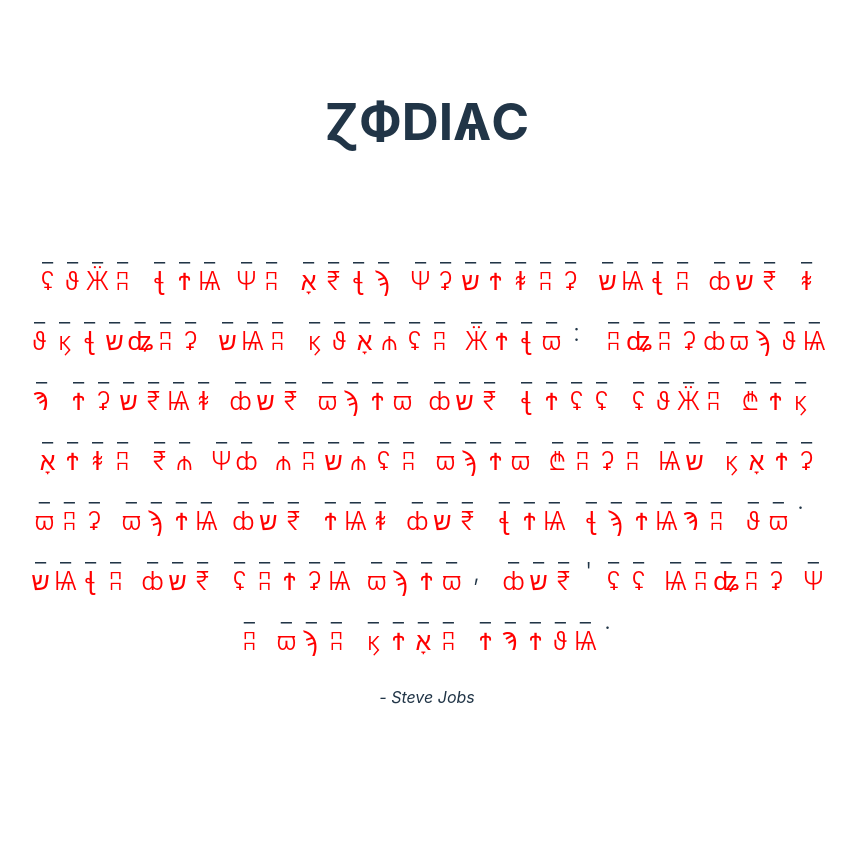
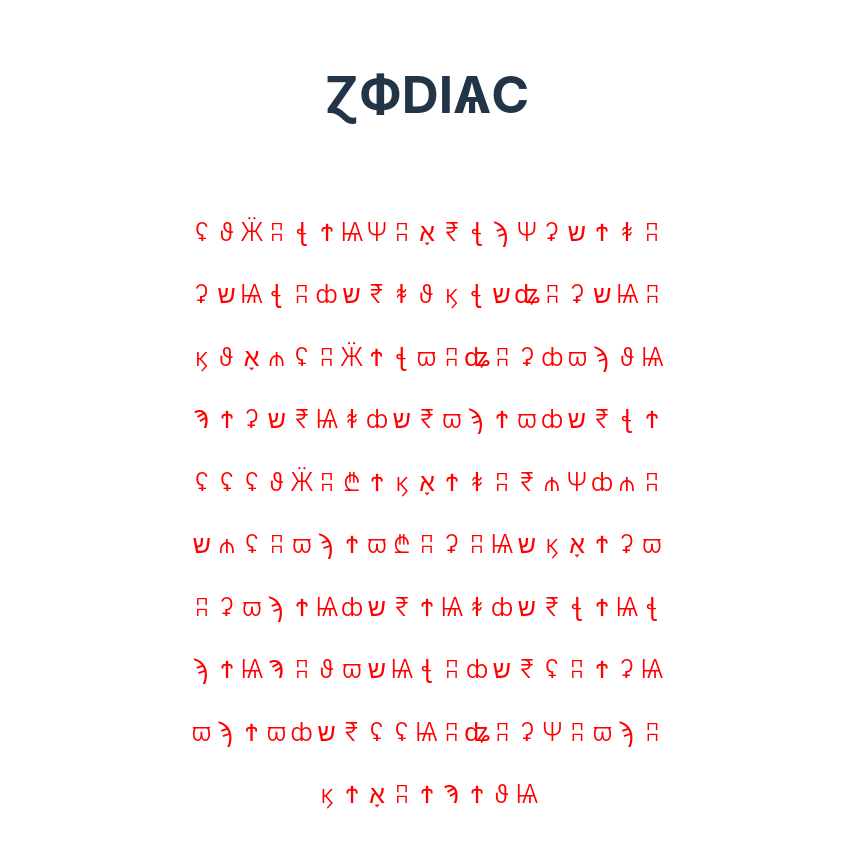
Before and after one commit to dthurber88/cgproject, a React (Vite) app: page / in a window 1280 px wide. Shown: the top 848 px of the page, without its empty margins (213-1069 px from the left). Before the commit the page ends 800 px from the top, so only its background shows below. Built offline with nearby package versions, Linux system fonts and the light colour scheme.

Commit message:
updated styling and function to more match zodiac cipher

```diff
--- a/src/App.css
+++ b/src/App.css
@@ -7,11 +7,14 @@
 
 .card {
     padding: 2em;
+    display: flex;
+    justify-content: center;
+    align-items: center;
 }
 .blockquote {
     display: flex;
     flex-direction: column;
-    width: 100vh;
+    width: 43%;
 }
 
 .quote-container {
@@ -45,12 +48,6 @@
     z-index: 1;
 }
 
-.guess:hover {
-    cursor: pointer;
-    background-color: rgb(143, 143, 143);
-}
-
 .zod-signs {
     color: rgb(255, 0, 0);
-    margin-top: -10px;
 }
--- a/src/App.tsx
+++ b/src/App.tsx
@@ -1,11 +1,12 @@
 import "./App.css";
-// import GuessBox from "./components/guess-box";
+import GuessBox from "./components/guess-box";
 import useGetQuote from "./hooks/useGetQuote";
 import { useEffect, useState } from "react";
 
 function App() {
-    // const [guessBoxActive, setGuessBoxActive] = useState(false);
-    // const [guessBoxPosition, setGuessBoxPosition] = useState({ x: 0, y: 0 });
+    const [guessBoxValue, setGuessBoxValue] = useState("");
+    const [complete] = useState(false);
+    // const [guessArray, setGuessArray] = useState<string[]>([]);
     const [gameQuote, setGameQuote] = useState<
         { letter: string; randomChar: string }[]
     >([]);
@@ -13,25 +14,25 @@ function App() {
         "https://api.api-ninjas.com/v1/quotes"
     );
 
+    const [revealed, setRevealed] = useState(false);
+
     useEffect(() => {
         if (data?.quote) {
             const characters = "¢ȸʭʢʡϠϡϮϯϪϖϗϑΨѯѪש₪₹ꬸʥѨӜ₼₾ꞎאָ";
             let quoteArray = data.quote.split("");
             let letterToRandomChar: { [key: string]: string } = {};
             let usedChars = new Set<string>();
+            let unwantedChars = ["'", ",", ":", ";", "-", "?", "!", ".", " "];
 
-            let newQuoteArray = quoteArray.map((letter) => {
-                if (
-                    letter !== " " &&
-                    letter !== "." &&
-                    letter !== "'" &&
-                    letter !== "," &&
-                    letter !== ":" &&
-                    letter !== ";" &&
-                    letter !== "-" &&
-                    letter !== "?" &&
-                    letter !== "!"
-                ) {
+            let filteredQuoteArray = quoteArray.filter(
+                (letter) => !unwantedChars.includes(letter)
+            );
+
+            let newQuoteArray = filteredQuoteArray.map((letter) =>
+                letter.toLowerCase()
+            );
+
+            let randomCharArray = newQuoteArray.map((letter, index) => {
                 if (!letterToRandomChar[letter.toLowerCase()]) {
                     let randomChar;
                     do {
@@ -43,39 +44,19 @@ function App() {
                     letterToRandomChar[letter.toLowerCase()] = randomChar;
                 }
                 return {
-                        letter: "_",
+                    letter: filteredQuoteArray[index],
                     randomChar: letterToRandomChar[letter.toLowerCase()],
                 };
-                } else {
-                    return {
-                        letter: letter,
-                        randomChar: "",
-                    };
-                }
             });
 
-            setGameQuote(newQuoteArray);
+            setGameQuote(randomCharArray);
         }
     }, [data]);
 
-    function revealLetter(letter?: string) {
-        const userInput = prompt("Enter a letter to reveal the quote");
-        if (!userInput) return;
-
-        if (userInput?.toLowerCase() !== letter?.toLowerCase()) {
-            alert("Incorrect letter");
-        } else {
-            let newQuoteArray = [...gameQuote];
-            for (let i = 0; i < gameQuote.length; i++) {
-                if (
-                    userInput?.toLowerCase() ===
-                        data?.quote?.[i].toLowerCase() &&
-                    newQuoteArray[i].letter === "_"
-                ) {
-                    newQuoteArray[i].letter = data?.quote?.[i];
-                }
-            }
-            setGameQuote(newQuoteArray);
+    function revealLetter(letter?: string, index?: number) {
+        if (letter === guessBoxValue) {
+            console.log(index, letter);
+            console.log(gameQuote);
         }
     }
 
@@ -92,65 +73,32 @@ function App() {
                     <p>Error: {error}</p>
                 ) : (
                     <div className="blockquote">
-                        <p className="quote-container">
+                        <div className="quote-container" key={`quote`}>
                             {gameQuote.map((item, index) => (
                                 <>
-                                    <div
-                                        className="letter-container"
-                                        key={index}
-                                    >
-                                        {item.letter !== " " &&
-                                            item.letter !== "." && (
+                                    <div className="letter-container">
                                         <div
                                             className="guess"
-                                                    onClick={() =>
-                                                        revealLetter(
-                                                            data?.quote?.[index]
-                                                        )
+                                            onChange={() =>
+                                                revealLetter(item.letter, index)
                                             }
-                                                    // onClick={(event) => {
-                                                    //     setGuessBoxActive(
-                                                    //         !guessBoxActive
-                                                    //     );
-                                                    //     setGuessBoxPosition({
-                                                    //         x: event.clientX,
-                                                    //         y: event.clientY,
-                                                    //     });
-                                                    // }}
+                                        >
+                                            <GuessBox
+                                                revealed={!revealed}
+                                                setRevealed={setRevealed}
+                                                value={guessBoxValue[index]}
+                                                setValue={setGuessBoxValue}
                                             />
-                                            )}
-                                        <div className="letters">
-                                            {item.letter !== " " && item.letter}
                                         </div>
                                         <div className="zod-signs">
-                                            {item.letter !== " " &&
-                                            item.letter !== "." &&
-                                            item.letter !== "'" &&
-                                            item.letter !== "," &&
-                                            item.letter !== ":" &&
-                                            item.letter !== ";" &&
-                                            item.letter !== "-" &&
-                                            item.letter !== "?" &&
-                                            item.letter !== "!"
-                                                ? item.randomChar
-                                                : ""}
+                                            {item.randomChar}
                                         </div>
                                     </div>
                                 </>
                             ))}
-                        </p>
-                        {/* {guessBoxActive && (
-                            <GuessBox
-                                active={guessBoxActive}
-                                setActive={setGuessBoxActive}
-                                style={{
-                                    left: guessBoxPosition.x,
-                                    top: guessBoxPosition.y,
-                                }}
-                            />
-                        )} */}
+                        </div>
                         <footer>
-                            <cite>- {data?.author}</cite>
+                            <cite>{complete ? `- ${data?.author}` : ""}</cite>
                         </footer>
                     </div>
                 )}
--- a/src/components/guess-box.model.tsx
+++ b/src/components/guess-box.model.tsx
@@ -3,5 +3,9 @@
 export interface GuessBoxProps {
     active?: boolean;
     setActive?: (active: boolean) => void;
+    value?: string;
+    setValue?: (value: string) => void;
+    revealed?: boolean;
+    setRevealed?: (revealed: boolean) => void;
     style?: React.CSSProperties;
 }
--- a/src/components/guess-box.style.tsx
+++ b/src/components/guess-box.style.tsx
@@ -1,12 +1,10 @@
 import styled from "styled-components";
 
 export const StyledGuessBox = styled.div`
-    position: absolute;
-
     .guess-box {
-        height: 50px;
-        width: 50px;
-        background-color: rgb(0, 0, 0);
+        height: 25px;
+        width: 25px;
+        cursor: pointer;
     }
 
     .guess-input {
@@ -14,8 +12,19 @@ export const StyledGuessBox = styled.div`
         justify-content: center;
         align-items: center;
         text-align: center;
-        height: 50px;
-        width: 50px;
+        height: 25px;
+        width: 25px;
         overflow: wrap;
+        border: none;
+        cursor: pointer;
+    }
+
+    .guess-input:hover {
+        background-color: #f0f0f0;
+    }
+
+    .guess-input:focus {
+        outline: none;
+        border: none;
     }
 `;
--- a/src/components/guess-box.tsx
+++ b/src/components/guess-box.tsx
@@ -1,7 +1,8 @@
+import { GuessBoxProps } from "./guess-box.model";
+import { StyledGuessBox } from "./guess-box.style";
 import { useState } from "react";
-import { StyledGuessBox } from "./guess-box.style";
 
-const GuessBox = () => {
+const GuessBox = (props: GuessBoxProps) => {
     const [value, setValue] = useState("");
 
     return (
@@ -10,9 +11,9 @@ const GuessBox = () => {
                 <input
                     type="text"
                     className="guess-input"
-                    placeholder="Guess"
                     onChange={(e) => setValue(e.target.value)}
-                    value={value}
+                    value={value.toUpperCase()}
+                    maxLength={1}
                 />
             </div>
         </StyledGuessBox>
```
Also changed, not shown: src/hooks/useGetQuote.tsx (+57 -0 lines). Lines whose indentation alone changed are shown as unchanged.
